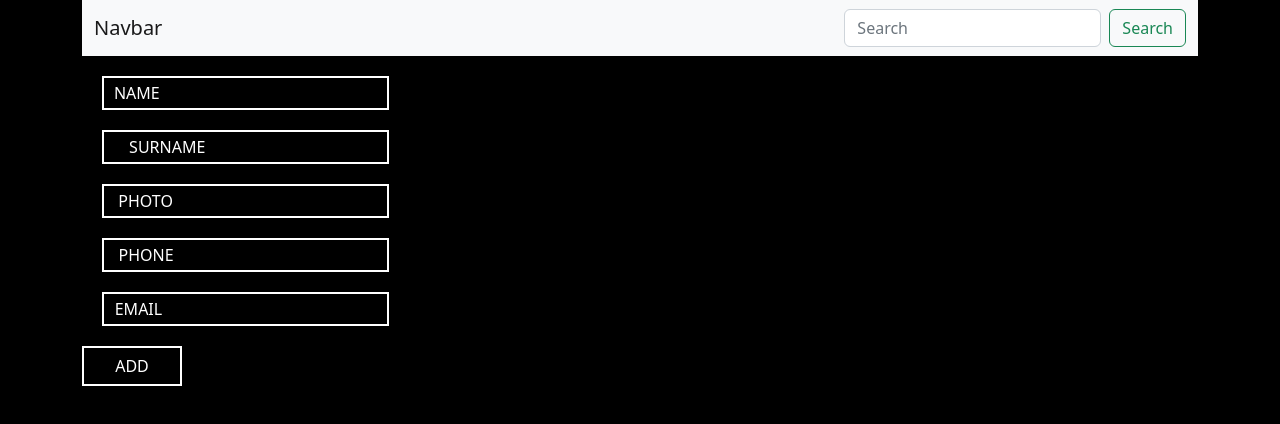
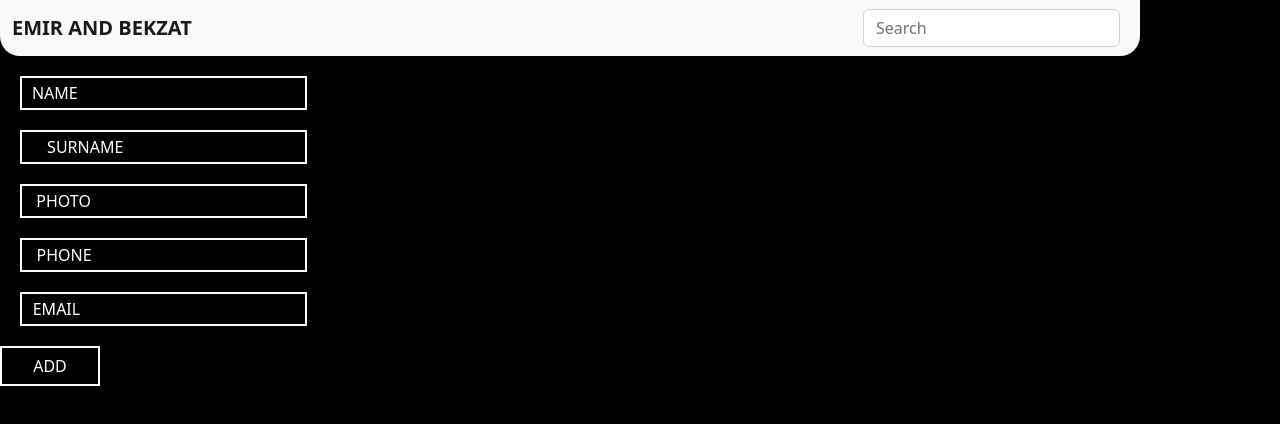
Before and after one commit to emirjunushov/our-first-hakaton, a plain HTML site: page index.html in a window 1280 px wide. Drawn offline with nearby package versions, Linux system fonts and the light colour scheme.

Commit message:
change-navbar

```diff
--- a/index.html
+++ b/index.html
@@ -16,9 +16,9 @@
   <body>
     <div class="container">
       <!-- NAVBAR START -->
-      <nav class="navbar bg-light">
+      <nav class="navbar bg-light nav">
         <div class="container-fluid">
-          <a class="navbar-brand">Navbar</a>
+          <a class="navbar-brand title__nav">EMIR AND BEKZAT</a>
           <form class="d-flex" role="search">
             <input
               class="form-control me-2"
@@ -26,9 +26,6 @@
               placeholder="Search"
               aria-label="Search"
             />
-            <button class="btn btn-outline-success" type="submit">
-              Search
-            </button>
           </form>
         </div>
       </nav>
--- a/style.css
+++ b/style.css
@@ -1,7 +1,29 @@
-/*! style of inputs start */
 body {
   background-color: black;
+  margin: 0;
+  padding: 0;
 }
+
+.container {
+  padding: 0;
+  margin: 0;
+}
+
+/* ! NAVBAR START */
+.nav {
+  width: 100% !important;
+  border-bottom-right-radius: 20px;
+  border-bottom-left-radius: 20px;
+}
+
+.title__nav {
+  font-size: 20px;
+  font-weight: 700;
+}
+
+/* ! NAVBAR END */
+
+/*! style of inputs start */
 .block-1 {
   position: relative;
   margin: 20px;
```
